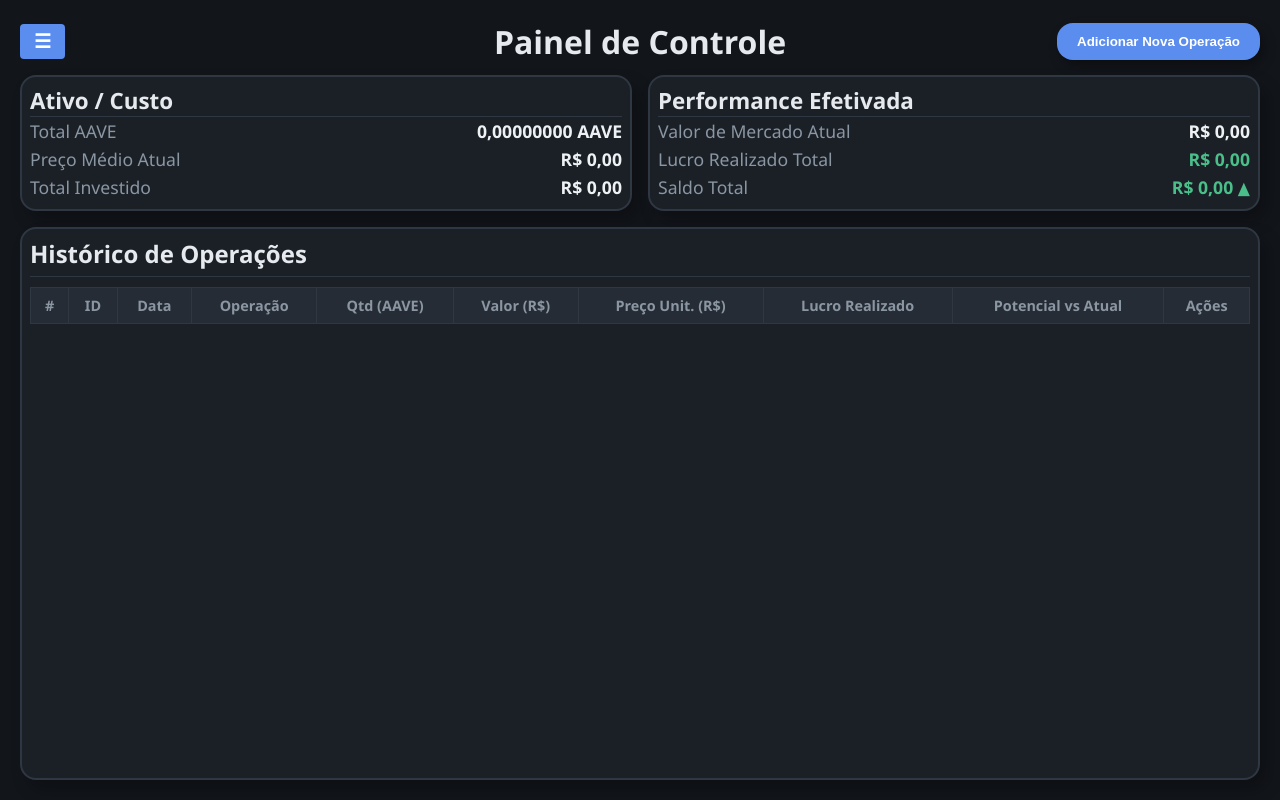
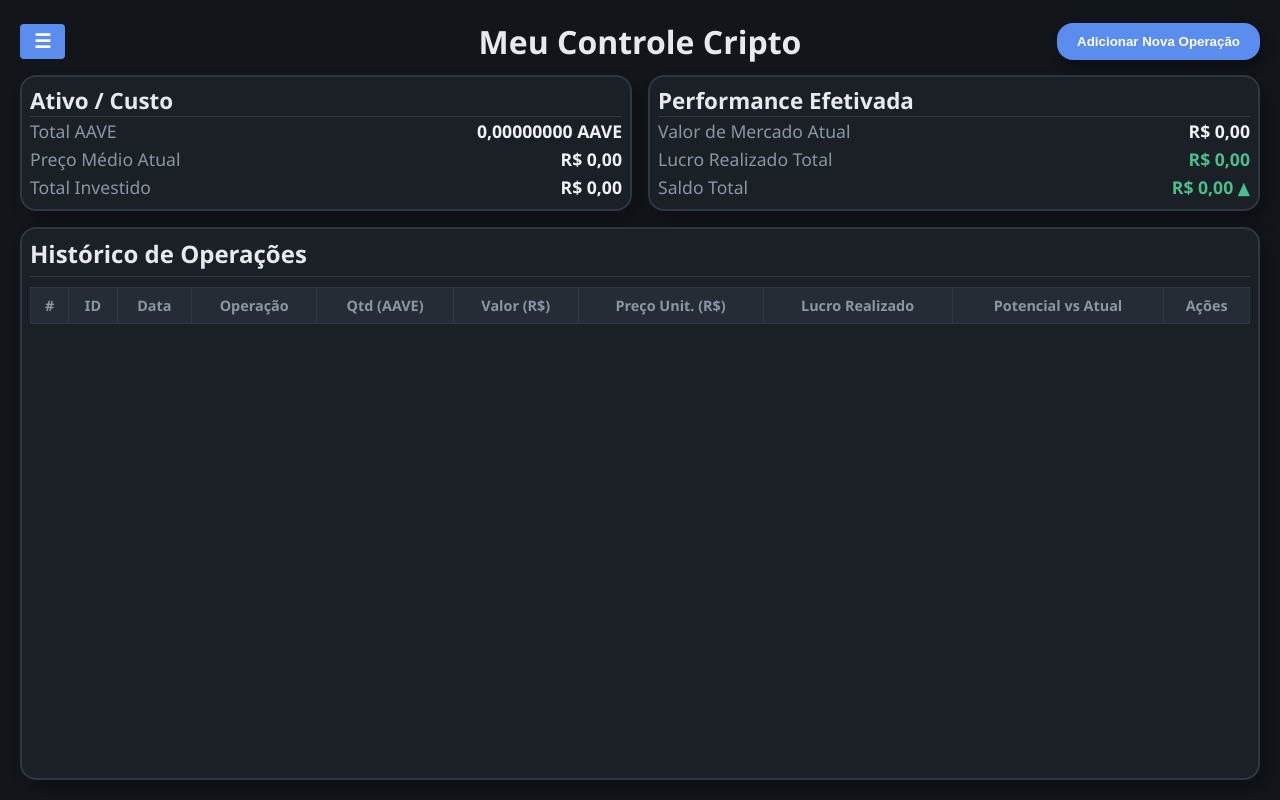
Before and after one commit to valentephd/criptStockCalculator, a plain HTML site: page index.html in a window 1280 px wide. Drawn offline with Linux system fonts and the light colour scheme; no server answers.

Commit message:
feat: change title head and title header

```diff
--- a/index.html
+++ b/index.html
@@ -3,7 +3,7 @@
 <head>
     <meta charset="UTF-8">
     <meta name="viewport" content="width=device-width, initial-scale=1.0">
-    <title>Painel de Controle Cripto</title>
+    <title>Meu Controle Cripto</title>
     <link rel="stylesheet" href="styles.css">
 </head>
 <body>
@@ -41,7 +41,7 @@
             <div class="header-left">
                 <button id="btnMenuToggle" class="menu-toggle" aria-label="Abrir menu">☰</button>
             </div>
-            <h1 class="app-title">Painel de Controle</h1>
+            <h1 class="app-title">Meu Controle Cripto</h1>
             <div class="header-right">
                 <button id="btnOpenModal">Adicionar Nova Operação</button>
             </div>
```
